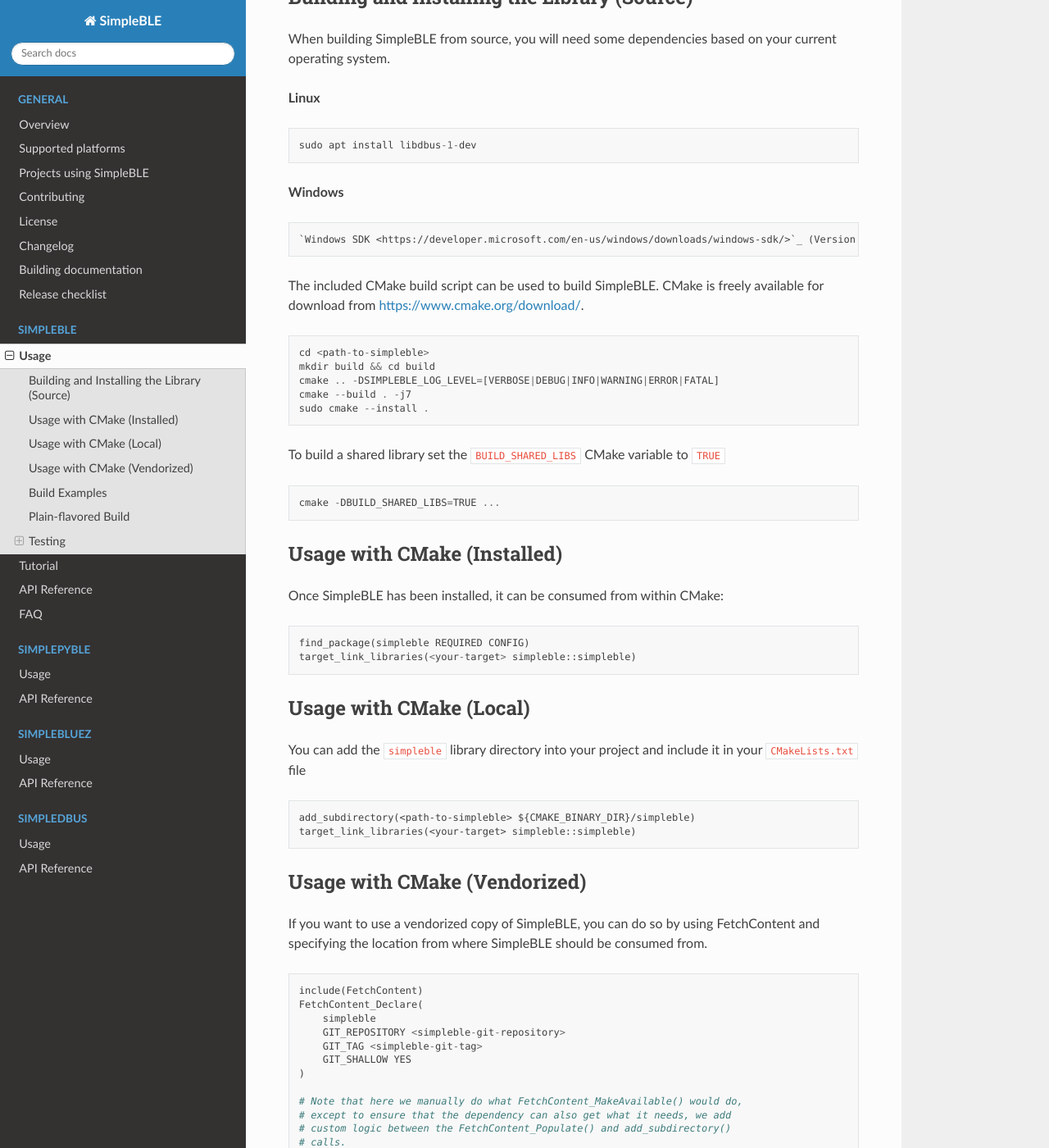
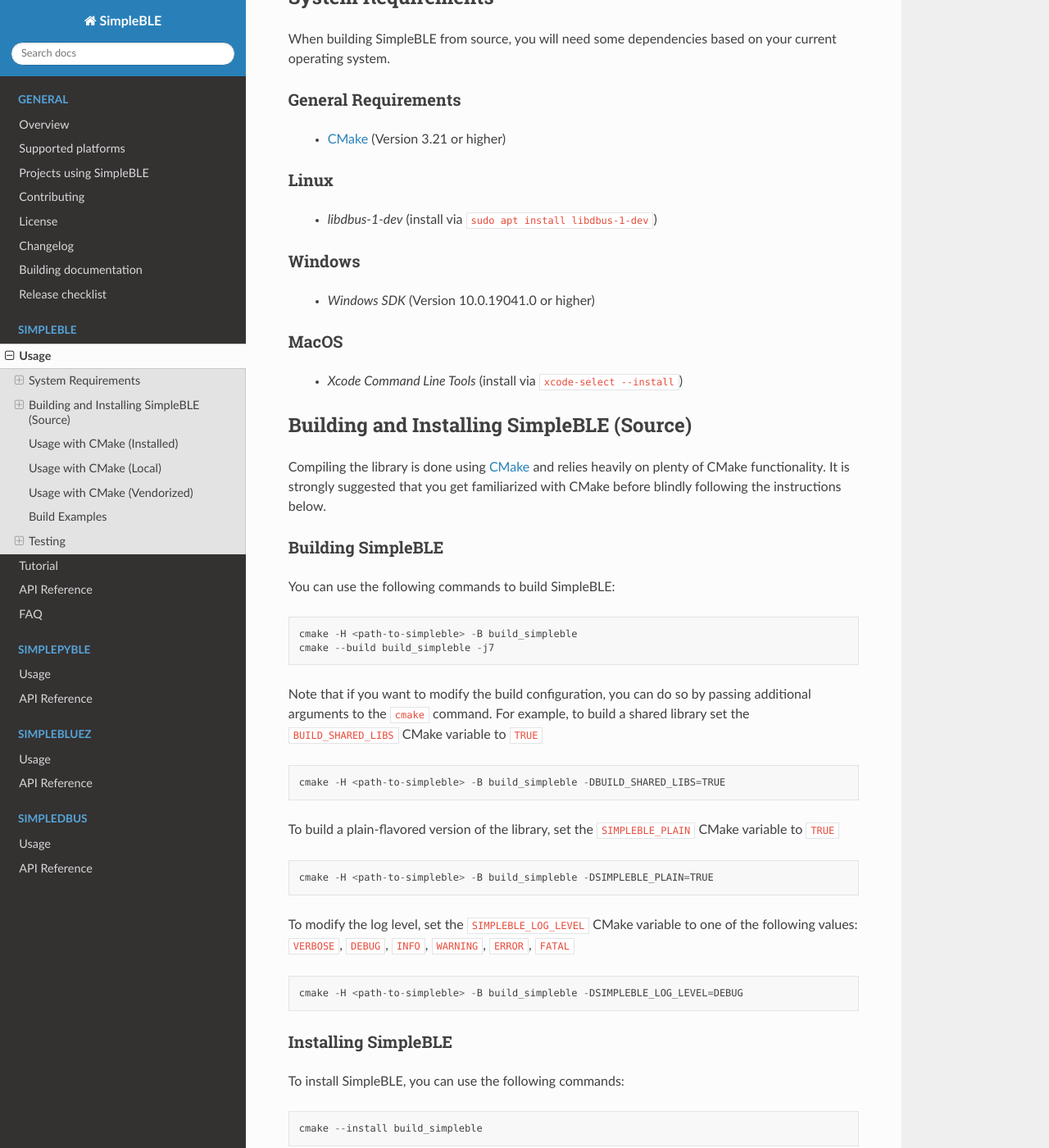
Before and after one commit to OpenBluetoothToolbox/SimpleBLE, a Sphinx documentation site: the page built from docs/simpleble/usage.rst, in a window 1280 px wide and 1400 px high, scrolled down 252 px. Shown: the whole window at 82% size. Built offline with Sphinx 7.4.7 and the Read the Docs theme 2.0.0, drawn with Linux system fonts in a browser that asks for light colours; some of the changed text lies outside the part shown.

Commit message:
Improved usage docs

```diff
--- a/docs/extras.rst
+++ b/docs/extras.rst
@@ -5,7 +5,7 @@
 To build documentation for the projects in this repository,
 you first need to install Sphynx, using the following commands: ::
 
-   pip3 install sphinx sphinx_rtd_theme
+   pip3 install -r docs/requirements.txt
 
 Once all dependencies have been installed, HTML documentation can be built
 by calling the following commands: ::
--- a/docs/simpleble/usage.rst
+++ b/docs/simpleble/usage.rst
@@ -6,32 +6,84 @@
 to build and run SimpleBLE in your specific environment.
 
 
-Building and Installing the Library (Source)
-============================================
+System Requirements
+===================
 
 When building SimpleBLE from source, you will need some dependencies based on your
 current operating system.
 
-**Linux** ::
+General Requirements
+--------------------
 
-  sudo apt install libdbus-1-dev
+   - `CMake`_ (Version 3.21 or higher)
 
-**Windows** ::
+Linux
+-----
 
-   `Windows SDK <https://developer.microsoft.com/en-us/windows/downloads/windows-sdk/>`_ (Version 10.0.19041.0 or higher)
+   - `libdbus-1-dev` (install via ``sudo apt install libdbus-1-dev``)
 
-The included CMake build script can be used to build SimpleBLE.
-CMake is freely available for download from https://www.cmake.org/download/. ::
+Windows
+-------
 
-   cd <path-to-simpleble>
-   mkdir build && cd build
-   cmake .. -DSIMPLEBLE_LOG_LEVEL=[VERBOSE|DEBUG|INFO|WARNING|ERROR|FATAL]
-   cmake --build . -j7
-   sudo cmake --install .
+   - `Windows SDK` (Version 10.0.19041.0 or higher)
 
-To build a shared library set the ``BUILD_SHARED_LIBS`` CMake variable to ``TRUE`` ::
+MacOS
+-----
 
-  cmake -DBUILD_SHARED_LIBS=TRUE ...
+   - `Xcode Command Line Tools` (install via ``xcode-select --install``)
+
+
+Building and Installing SimpleBLE (Source)
+============================================
+
+Compiling the library is done using `CMake`_ and relies heavily on plenty of CMake
+functionality. It is strongly suggested that you get familiarized with CMake before
+blindly following the instructions below.
+
+
+Building SimpleBLE
+------------------
+
+You can use the following commands to build SimpleBLE: ::
+
+   cmake -H <path-to-simpleble> -B build_simpleble
+   cmake --build build_simpleble -j7
+
+Note that if you want to modify the build configuration, you can do so by passing
+additional arguments to the ``cmake`` command. For example, to build a shared library
+set the ``BUILD_SHARED_LIBS`` CMake variable to ``TRUE`` ::
+
+   cmake -H <path-to-simpleble> -B build_simpleble -DBUILD_SHARED_LIBS=TRUE
+
+To build a plain-flavored version of the library, set the ``SIMPLEBLE_PLAIN`` CMake
+variable to ``TRUE`` ::
+
+   cmake -H <path-to-simpleble> -B build_simpleble -DSIMPLEBLE_PLAIN=TRUE
+
+To modify the log level, set the ``SIMPLEBLE_LOG_LEVEL`` CMake variable to one of the
+following values: ``VERBOSE``, ``DEBUG``, ``INFO``, ``WARNING``, ``ERROR``, ``FATAL`` ::
+
+   cmake -H <path-to-simpleble> -B build_simpleble -DSIMPLEBLE_LOG_LEVEL=DEBUG
+
+
+Installing SimpleBLE
+--------------------
+
+To install SimpleBLE, you can use the following commands: ::
+
+   cmake --install build_simpleble
+
+Note that if you want to modify the installation configuration, you can do so by passing
+additional arguments to the ``cmake`` command. For example, to install the library to
+a specific location, set the ``CMAKE_INSTALL_PREFIX`` CMake variable to the desired
+location ::
+
+   cmake --install build_simpleble --prefix /usr/local
+
+Note that on Linux and MacOS, you will need to run the ``cmake --install`` command
+with ``sudo`` privileges. ::
+
+   sudo cmake --install build_simpleble
 
 
 Usage with CMake (Installed)
@@ -41,6 +93,9 @@
 
    find_package(simpleble REQUIRED CONFIG)
    target_link_libraries(<your-target> simpleble::simpleble)
+
+Note that this example assumes that SimpleBLE has been installed to a location
+that is part of the default CMake module path.
 
 
 Usage with CMake (Local)
@@ -112,22 +167,8 @@
 
 Use the following instructions to build the provided SimpleBLE examples: ::
 
-   cd <path-to-repository>
-   mkdir build && cd build
-   cmake -DSIMPLEBLE_LOCAL=ON ../examples/simpleble
-   cmake --build . -j7
-
-
-Plain-flavored Build
-====================
-
-Use the following instructions to build SimpleBLE with the plain-flavored API: ::
-
-   cd <path-to-simpleble>
-   mkdir build && cd build
-   cmake .. -DSIMPLEBLE_PLAIN=ON
-   cmake --build . -j7
-   sudo cmake --install .
+   cmake -H <path-to-simpleble>/examples/simpleble -B build_simpleble_examples -DSIMPLEBLE_LOCAL=ON
+   cmake --build build_simpleble_examples -j7
 
 
 Testing
@@ -145,11 +186,9 @@
 
 To run the unit tests, run the following command: ::
 
-   cd <path-to-simpleble>
-   mkdir build && cd build
-   cmake .. -DCMAKE_BUILD_TYPE=Debug -DSIMPLEBLE_TEST=ON
-   cmake --build . -j7
-   ./bin/simpleble_test
+   cmake -H <path-to-simpleble> -B build_simpleble_test -DSIMPLEBLE_TEST=ON
+   cmake --build build_simpleble_test -j7
+   ./build_simpleble_test/bin/simpleble_test
 
 
 Address Sanitizer Tests
@@ -157,11 +196,9 @@
 
 To run the address sanitizer tests, run the following command: ::
 
-   cd <path-to-simpleble>
-   mkdir build && cd build
-   cmake .. -DCMAKE_BUILD_TYPE=Debug -DSIMPLEBLE_SANITIZE=Address -DSIMPLEBLE_TEST=ON
-   cmake --build . -j7
-   PYTHONMALLOC=malloc ./bin/simpleble_test
+   cmake -H <path-to-simpleble> -B build_simpleble_test -DSIMPLEBLE_SANITIZE=Address -DSIMPLEBLE_TEST=ON
+   cmake --build build_simpleble_test -j7
+   PYTHONMALLOC=malloc ./build_simpleble_test/bin/simpleble_test
 
 It's important for ``PYTHONMALLOC`` to be set to ``malloc``, otherwise the tests will
 fail due to Python's memory allocator from triggering false positives.
@@ -172,15 +209,17 @@
 
 To run the thread sanitizer tests, run the following command: ::
 
-   cd <path-to-simpleble>
-   mkdir build && cd build
-   cmake .. -DCMAKE_BUILD_TYPE=Debug -DSIMPLEBLE_SANITIZE=Thread -DSIMPLEBLE_TEST=ON
-   cmake --build . -j7
-    ./bin/simpleble_test
+   cmake -H <path-to-simpleble> -B build_simpleble_test -DSIMPLEBLE_SANITIZE=Thread -DSIMPLEBLE_TEST=ON
+   cmake --build build_simpleble_test -j7
+   ./build_simpleble_test/bin/simpleble_test
 
 
 .. Links
 
+.. _CMake: https://cmake.org/
+
+.. _Windows SDK: https://developer.microsoft.com/en-us/windows/downloads/windows-10-sdk
+
 .. _cmake-init-fetchcontent: https://github.com/friendlyanon/cmake-init-fetchcontent
 
 .. _fmtlib: https://github.com/fmtlib/fmt
```
Also changed, not shown: other parts of docs/simpleble/usage.rst (+1 -1 lines).
